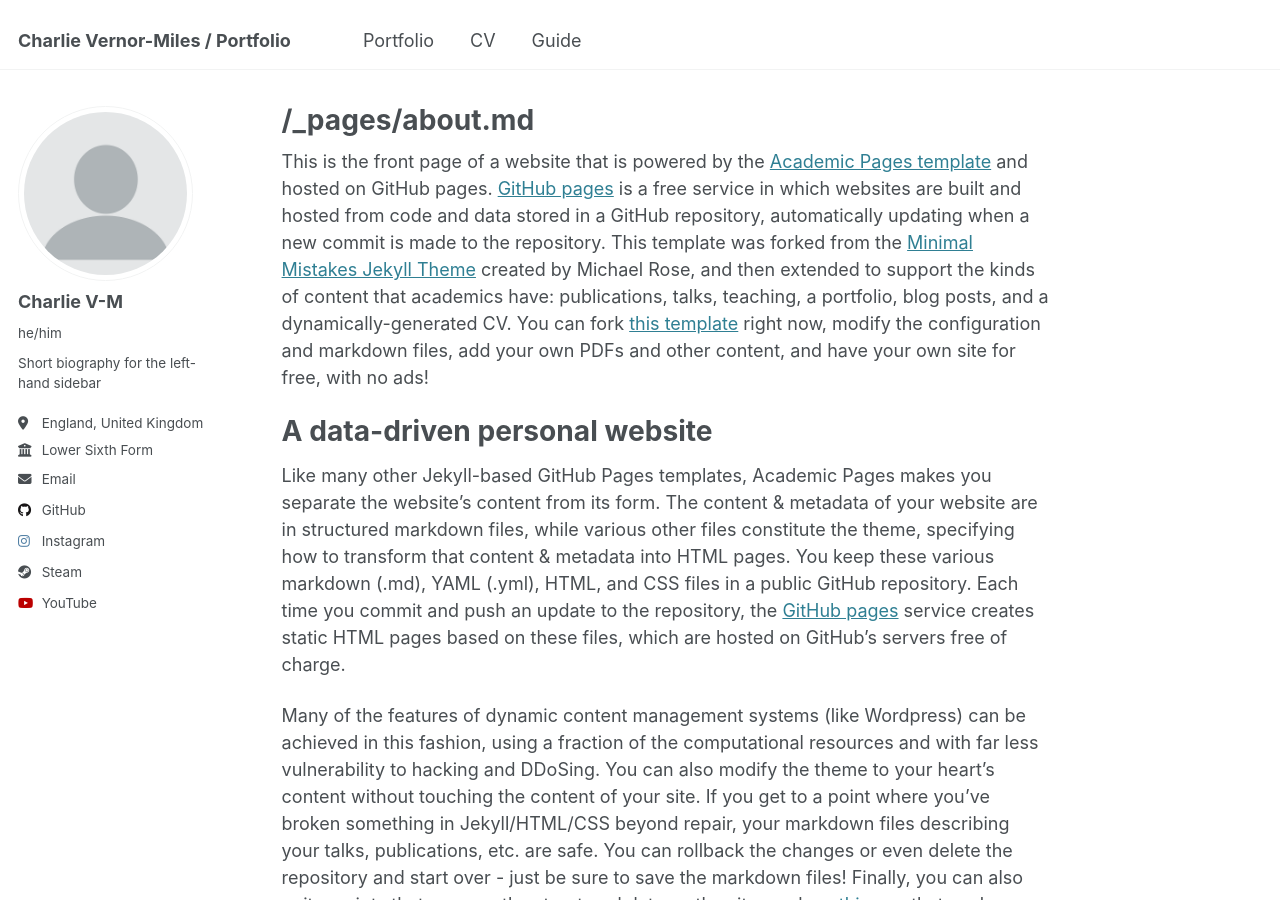
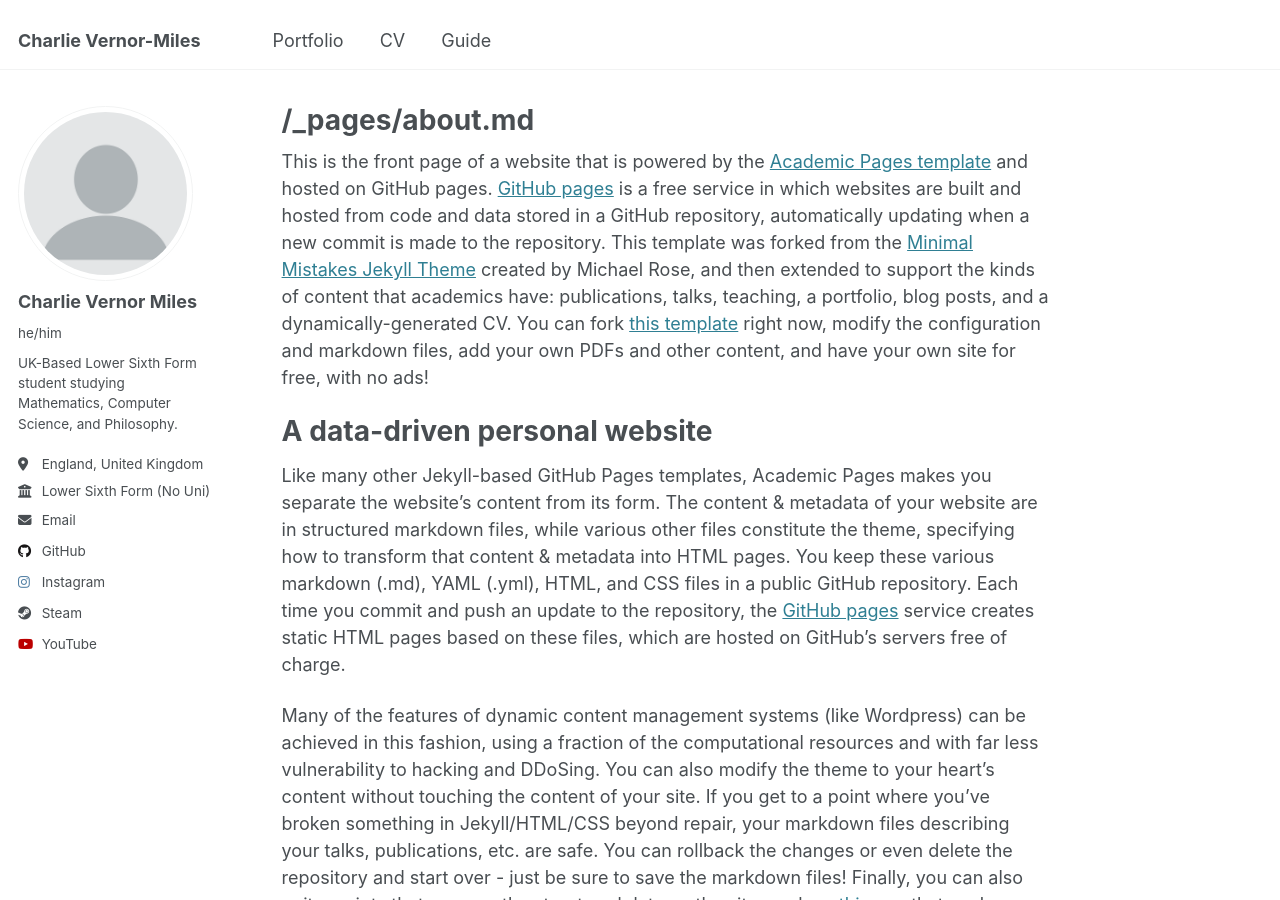
Before and after one commit to charlievernormiles/charlievernormiles.github.io, a Jekyll site: the page built from _pages/about.md, in a window 1280 px wide and 900 px high. Built offline with Jekyll 4.4.1, drawn with Linux system fonts in a browser that asks for light colours; part of the change alters nothing that is shown.

Commit message:
Update _config.yml

```diff
--- a/_config.yml
+++ b/_config.yml
@@ -9,10 +9,10 @@
 # Basic Site Settings
 locale                   : "en-US"
 site_theme               : "default"
-title                    : "Charlie Vernor-Miles / Portfolio"
+title                    : "Charlie Vernor-Miles"
 title_separator          : "-"
 name                     : &name "Charlie Vernor-Miles"
-description              : &description "Description goes here"
+description              : &description "Website that acts as a Portfolio/CV."
 url                      : https://charlievernormiles.github.io # the base hostname & protocol for your site e.g. "https://[your GitHub username].github.io"
 baseurl                  : "" # the subpath of your site, e.g. "/blog"
 repository               : "charlievernormiles/charlievernormiles.github.io"
@@ -23,11 +23,11 @@ repository               : "charlievernormiles/charlievernormiles.github.io"
 author:
   # Biographic information
   avatar           : "profile.png"
-  name             : "Charlie V-M"
+  name             : "Charlie Vernor Miles"
   pronouns         : "he/him"
-  bio              : "Short biography for the left-hand sidebar"
+  bio              : "UK-Based Lower Sixth Form student studying Mathematics, Computer Science, and Philosophy."
   location         : "England, United Kingdom"
-  employer         : "Lower Sixth Form"
+  employer         : "Lower Sixth Form (No Uni)"
   uri              : # URL
   email            : "charlievernormiles@gmail.com"
 
@@ -76,7 +76,7 @@ author:
   zhihu            : # Username
 
 # Site Settings
-teaser                   :  # filename of teaser fallback teaser image placed in /images/, .e.g. "500x300.png"
+teaser                   : "500x300.png" # filename of teaser fallback teaser image placed in /images/, .e.g. "500x300.png"
 breadcrumbs              : false # true, false (default)
 words_per_minute         : 160
 future                   : true
@@ -220,17 +220,6 @@ collections:
 
 # These settings control how pages and collections are included in the site
 defaults:
-  # _posts
-  - scope:
-      path: ""
-      type: posts
-    values:
-      layout: single
-      author_profile: true
-      read_time: true
-      comments: true
-      share: true
-      related: true
   # _pages
   - scope:
       path: ""
@@ -238,24 +227,6 @@ defaults:
     values:
       layout: single
       author_profile: true
-  # _teaching
-  - scope:
-      path: ""
-      type: teaching
-    values:
-      layout: single
-      author_profile: true
-      share: true
-      comments: true
-  # _publications
-  - scope:
-      path: ""
-      type: publications
-    values:
-      layout: single
-      author_profile: true
-      share: true
-      comments: true
   # _portfolio
   - scope:
       path: ""
@@ -265,14 +236,6 @@ defaults:
       author_profile: true
       share: true
       comment: true
-  # _talks
-  - scope:
-      path: ""
-      type: talks
-    values:
-      layout: talk
-      author_profile: true
-      share: true
 
 
 # Sass/SCSS
@@ -285,7 +248,7 @@ sass:
 permalink: /:categories/:title/
 # paginate: 5 # amount of posts to show
 # paginate_path: /page:num/
-timezone: Etc/UTC # http://en.wikipedia.org/wiki/List_of_tz_database_time_zones
+timezone: Etc/GMT # http://en.wikipedia.org/wiki/List_of_tz_database_time_zones
 
 
 # Plugins
```
